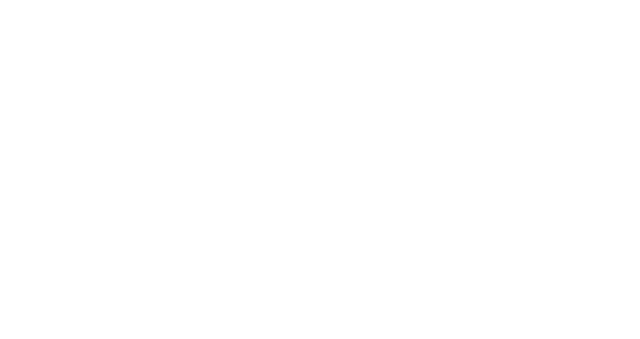
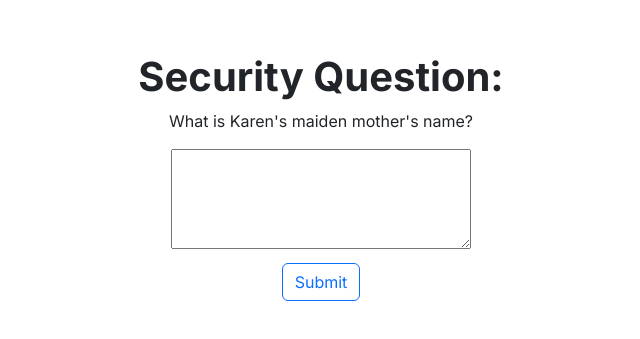
Before and after one commit to cleoreyes/dubhacks-2024, a React (Create React App) app in the folder my-app/: page /security in a window 1280 px wide. Before the commit this address had no page. Shown: the part 223-562 px from the top of the page, without its empty margins (319-959 px from the left). Built offline with nearby package versions, Linux system fonts and the light colour scheme.

Commit message:
Made small changes and added connection from login to security question to home page

```diff
--- a/my-app/src/App.js
+++ b/my-app/src/App.js
@@ -8,7 +8,7 @@ import {
 import "./App.css";
 
 import "bootstrap/dist/css/bootstrap.min.css";
-import "./index.css"; // Your own custom styles
+import "./index.css";
 import Landing from "./pages/Landing";
 import Homepage from "./pages/Homepage";
 import PersonalInfoPage from "./pages/PersonalInfoPage";
@@ -25,6 +25,7 @@ function App() {
       <div className="App">
         <Routes>
           <Route path="/" element={<Landing />} />
+          <Route path="/security" element={<SecurityQuestPage />} />
           <Route path="/homepage" element={<Homepage />} />
           <Route path="/personal-info" element={<PersonalInfoPage />} />
           <Route path="/messages" element={<MessagesPage />} />
--- a/my-app/src/pages/PersonalInfoPage.js
+++ b/my-app/src/pages/PersonalInfoPage.js
@@ -1,7 +1,7 @@
 import React, { useState } from "react";
-import "../App.css"; // Ensure your styles are imported
+import "../App.css";
 import "bootstrap/dist/css/bootstrap.min.css";
-import Navbar from "./Navbar"; // Import your Navbar component
+import Navbar from "./Navbar";
 
 const Dropdown = ({ title, children }) => {
   const [isOpen, setIsOpen] = useState(false);
--- a/my-app/src/pages/SecurityQuestPage.js
+++ b/my-app/src/pages/SecurityQuestPage.js
@@ -6,7 +6,7 @@ export const SecurityQuestPage = () => {
   return (
     <div className="center">
       <h1 className="fw-bold">Security Question:</h1>
-      <p>What is Kuromi's maiden mother's name?</p>
+      <p>What is Karen's maiden mother's name?</p>
 
       <div>
         <textarea style={{ width: "300px", height: "100px" }}> </textarea>
```
